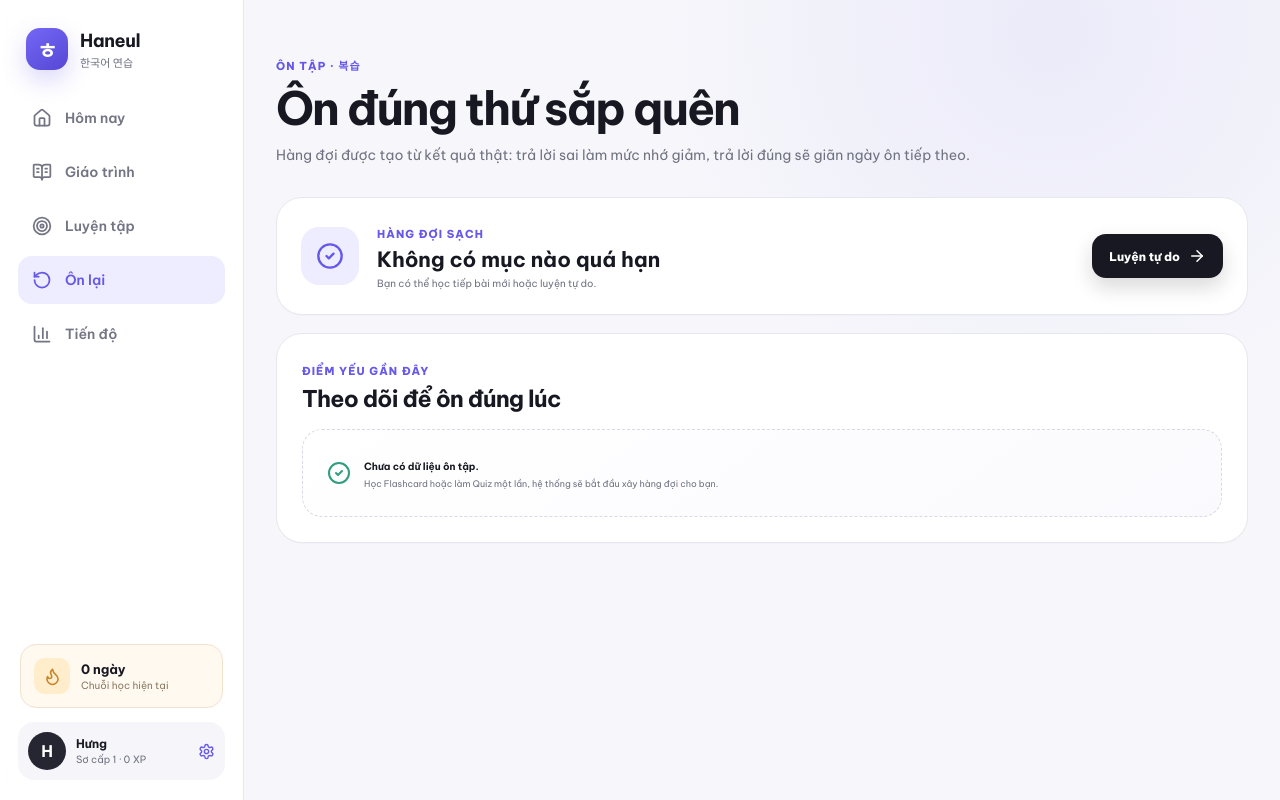
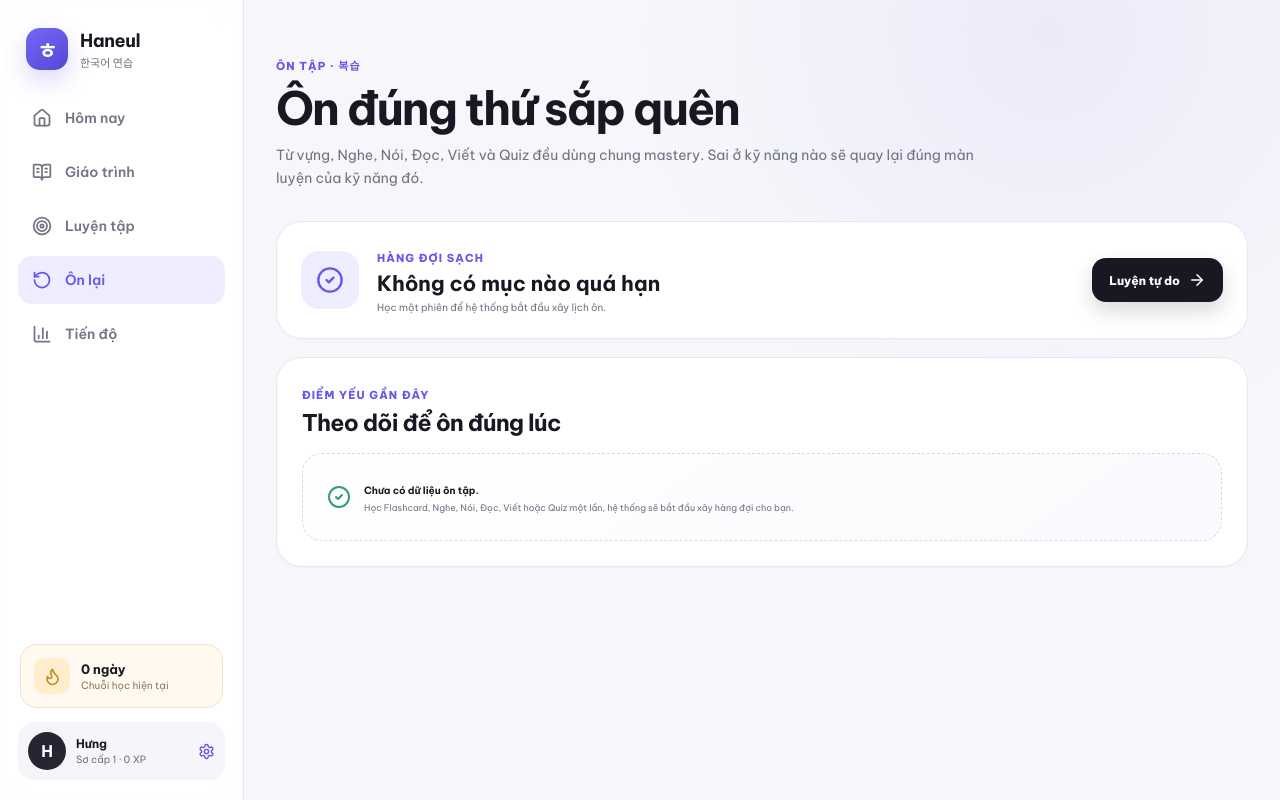
Before and after one commit to phung086/Tieng-Han, a Next.js app: page /review in a window 1280 px wide. Built offline with nearby package versions, Linux system fonts and the light colour scheme.

Commit message:
feat: review mistakes across all six skills

```diff
--- a/src/app/review/page.tsx
+++ b/src/app/review/page.tsx
@@ -5,87 +5,217 @@ import { ArrowRight, Brain, CheckCircle2, Clock3 } from "lucide-react";
 import { useContent } from "@/lib/content-store";
 import { todayKey, useLearning } from "@/lib/learning-state";
 
-type ReviewDisplay = {
+type ReviewCatalogItem = {
   id: string;
   title: string;
   subtitle: string;
   lessonId: number;
+  href: string;
+};
+
+type ReviewDisplay = ReviewCatalogItem & {
   strength: number;
   dueAt: string;
-  href: string;
 };
+
+function uniqueCatalog(items: ReviewCatalogItem[]) {
+  const map = new Map<string, ReviewCatalogItem>();
+
+  for (const item of items) {
+    if (!map.has(item.id)) map.set(item.id, item);
+  }
+
+  return [...map.values()];
+}
 
 export default function ReviewPage() {
   const { state } = useLearning();
   const { course } = useContent();
   const today = todayKey();
 
-  const vocabCatalog = course.lessons.flatMap((lesson) =>
-    lesson.vocabulary.map((item) => ({
+  const textbookCatalog = course.lessons.flatMap((lesson): ReviewCatalogItem[] => {
+    const vocabulary = lesson.vocabulary.map((item) => ({
       id: item.id,
       title: item.ko,
-      subtitle: item.vi,
+      subtitle: "Từ vựng · " + item.vi,
       lessonId: lesson.id,
       href: "/vocabulary?lesson=" + lesson.id,
-    })),
-  );
+    }));
 
-  const questionCatalog = course.questions.map((item) => ({
+    const listening = lesson.listening.map((item) => ({
+      id: item.id,
+      title: item.text,
+      subtitle: "Nghe · " + item.meaning,
+      lessonId: lesson.id,
+      href: "/listening?lesson=" + lesson.id,
+    }));
+
+    const speaking = lesson.speaking.map((sentence, index) => ({
+      id: "speak-" + lesson.id + "-" + index,
+      title: sentence,
+      subtitle: "Nói · Shadowing",
+      lessonId: lesson.id,
+      href: "/speaking?lesson=" + lesson.id,
+    }));
+
+    const reading =
+      lesson.reading?.questions.map((item) => ({
+        id: item.id,
+        title: item.q,
+        subtitle: "Đọc hiểu",
+        lessonId: lesson.id,
+        href: "/reading?lesson=" + lesson.id,
+      })) ?? [];
+
+    const writing = lesson.writing
+      ? [{
+          id: "writing-" + lesson.id,
+          title: lesson.writing.prompt,
+          subtitle: "Viết",
+          lessonId: lesson.id,
+          href: "/writing?lesson=" + lesson.id,
+        }]
+      : [];
+
+    return [...vocabulary, ...listening, ...speaking, ...reading, ...writing];
+  });
+
+  const questionCatalog: ReviewCatalogItem[] = course.questions.map((item) => ({
     id: item.id,
     title: item.prompt,
-    subtitle: item.skill === "grammar" ? "Ngữ pháp" : item.skill === "reading" ? "Đọc" : item.skill === "writing" ? "Viết" : "Từ vựng",
+    subtitle:
+      item.skill === "grammar"
+        ? "Ngữ pháp"
+        : item.skill === "reading"
+          ? "Đọc"
+          : item.skill === "writing"
+            ? "Viết"
+            : item.skill === "listening"
+              ? "Nghe"
+              : item.skill === "speaking"
+                ? "Nói"
+                : "Từ vựng",
     lessonId: item.lessonId,
     href: "/practice/quiz?lesson=" + item.lessonId,
   }));
 
-  const catalog = [...vocabCatalog, ...questionCatalog];
-  const queue: ReviewDisplay[] = catalog
+  const catalog = uniqueCatalog([...textbookCatalog, ...questionCatalog]);
+
+  const mastered: ReviewDisplay[] = catalog
     .map((item) => {
       const mastery = state.mastery[item.id];
-      return mastery ? { ...item, strength: mastery.strength, dueAt: mastery.dueAt } : null;
+      return mastery
+        ? {
+            ...item,
+            strength: mastery.strength,
+            dueAt: mastery.dueAt,
+          }
+        : null;
     })
-    .filter((item): item is ReviewDisplay => Boolean(item && item.dueAt <= today))
+    .filter((item): item is ReviewDisplay => Boolean(item));
+
+  const queue = mastered
+    .filter((item) => item.dueAt <= today)
     .sort((a, b) => a.strength - b.strength);
 
-  const weak = catalog
-    .map((item) => {
-      const mastery = state.mastery[item.id];
-      return mastery ? { ...item, strength: mastery.strength, dueAt: mastery.dueAt } : null;
-    })
-    .filter((item): item is ReviewDisplay => Boolean(item))
+  const weak = [...mastered]
     .sort((a, b) => a.strength - b.strength)
     .slice(0, 8);
+
+  const visible = queue.length ? queue : weak;
 
   return (
     <div className="page">
       <header className="page-header compact">
-        <div><span className="kicker">ÔN TẬP · 복습</span><h1>Ôn đúng thứ sắp quên</h1><p>Hàng đợi được tạo từ kết quả thật: trả lời sai làm mức nhớ giảm, trả lời đúng sẽ giãn ngày ôn tiếp theo.</p></div>
+        <div>
+          <span className="kicker">ÔN TẬP · 복습</span>
+          <h1>Ôn đúng thứ sắp quên</h1>
+          <p>
+            Từ vựng, Nghe, Nói, Đọc, Viết và Quiz đều dùng chung mastery.
+            Sai ở kỹ năng nào sẽ quay lại đúng màn luyện của kỹ năng đó.
+          </p>
+        </div>
       </header>
 
       <section className="review-summary">
-        <div className="review-hero-icon">{queue.length ? <Brain size={28} /> : <CheckCircle2 size={28} />}</div>
+        <div className="review-hero-icon">
+          {queue.length ? <Brain size={28} /> : <CheckCircle2 size={28} />}
+        </div>
         <div>
-          <span className="eyebrow">{queue.length ? "ĐẾN HẠN HÔM NAY" : "HÀNG ĐỢI SẠCH"}</span>
-          <h2>{queue.length ? queue.length + " mục cần ôn" : "Không có mục nào quá hạn"}</h2>
-          <p>{queue.length ? "Bắt đầu từ mục yếu nhất trước." : "Bạn có thể học tiếp bài mới hoặc luyện tự do."}</p>
+          <span className="eyebrow">
+            {queue.length ? "ĐẾN HẠN HÔM NAY" : "HÀNG ĐỢI SẠCH"}
+          </span>
+          <h2>
+            {queue.length
+              ? queue.length + " mục cần ôn"
+              : "Không có mục nào quá hạn"}
+          </h2>
+          <p>
+            {queue.length
+              ? "Bắt đầu từ mục yếu nhất trước."
+              : mastered.length
+                ? "Các mục đã học đang chờ đúng ngày để quay lại."
+                : "Học một phiên để hệ thống bắt đầu xây lịch ôn."}
+          </p>
         </div>
-        <Link className="primary-button" href={queue[0]?.href ?? "/practice"}>{queue.length ? "Bắt đầu ôn" : "Luyện tự do"} <ArrowRight size={18} /></Link>
+        <Link
+          className="primary-button"
+          href={queue[0]?.href ?? weak[0]?.href ?? "/practice"}
+        >
+          {queue.length ? "Bắt đầu ôn" : "Luyện tự do"} <ArrowRight size={18} />
+        </Link>
       </section>
 
       <section className="review-list-card">
-        <div className="section-title-row"><div><span className="eyebrow">{queue.length ? "Đến hạn" : "Điểm yếu gần đây"}</span><h2>{queue.length ? "Ưu tiên theo độ nhớ" : "Theo dõi để ôn đúng lúc"}</h2></div></div>
-        {(queue.length ? queue : weak).length ? (
+        <div className="section-title-row">
+          <div>
+            <span className="eyebrow">
+              {queue.length ? "Đến hạn" : "Điểm yếu gần đây"}
+            </span>
+            <h2>
+              {queue.length
+                ? "Ưu tiên theo độ nhớ"
+                : "Theo dõi để ôn đúng lúc"}
+            </h2>
+          </div>
+        </div>
+
+        {visible.length ? (
           <div className="vocab-list">
-            {(queue.length ? queue : weak).map((item) => (
-              <Link className="vocab-row review-link-row" href={item.href} key={item.id}>
-                <div className="vocab-main"><strong className="korean-text">{item.title}</strong><span>{item.subtitle} · Bài {item.lessonId}</span></div>
-                <div className="memory-cell"><div className="memory-track"><span style={{ width: item.strength + "%" }} /></div><span>{item.strength}% nhớ</span></div>
-                <div className="due-cell"><Clock3 size={15} /> {item.dueAt <= today ? "Đến hạn" : item.dueAt}</div>
+            {visible.map((item) => (
+              <Link
+                className="vocab-row review-link-row"
+                href={item.href}
+                key={item.id}
+              >
+                <div className="vocab-main">
+                  <strong className="korean-text">{item.title}</strong>
+                  <span>{item.subtitle} · Bài {item.lessonId}</span>
+                </div>
+                <div className="memory-cell">
+                  <div className="memory-track">
+                    <span style={{ width: item.strength + "%" }} />
+                  </div>
+                  <span>{item.strength}% nhớ</span>
+                </div>
+                <div className="due-cell">
+                  <Clock3 size={15} />
+                  {item.dueAt <= today ? "Đến hạn" : item.dueAt}
+                </div>
               </Link>
             ))}
           </div>
         ) : (
-          <div className="review-empty"><CheckCircle2 size={24} /><div><strong>Chưa có dữ liệu ôn tập.</strong><p>Học Flashcard hoặc làm Quiz một lần, hệ thống sẽ bắt đầu xây hàng đợi cho bạn.</p></div></div>
+          <div className="review-empty">
+            <CheckCircle2 size={24} />
+            <div>
+              <strong>Chưa có dữ liệu ôn tập.</strong>
+              <p>
+                Học Flashcard, Nghe, Nói, Đọc, Viết hoặc Quiz một lần,
+                hệ thống sẽ bắt đầu xây hàng đợi cho bạn.
+              </p>
+            </div>
+          </div>
         )}
       </section>
     </div>
```
